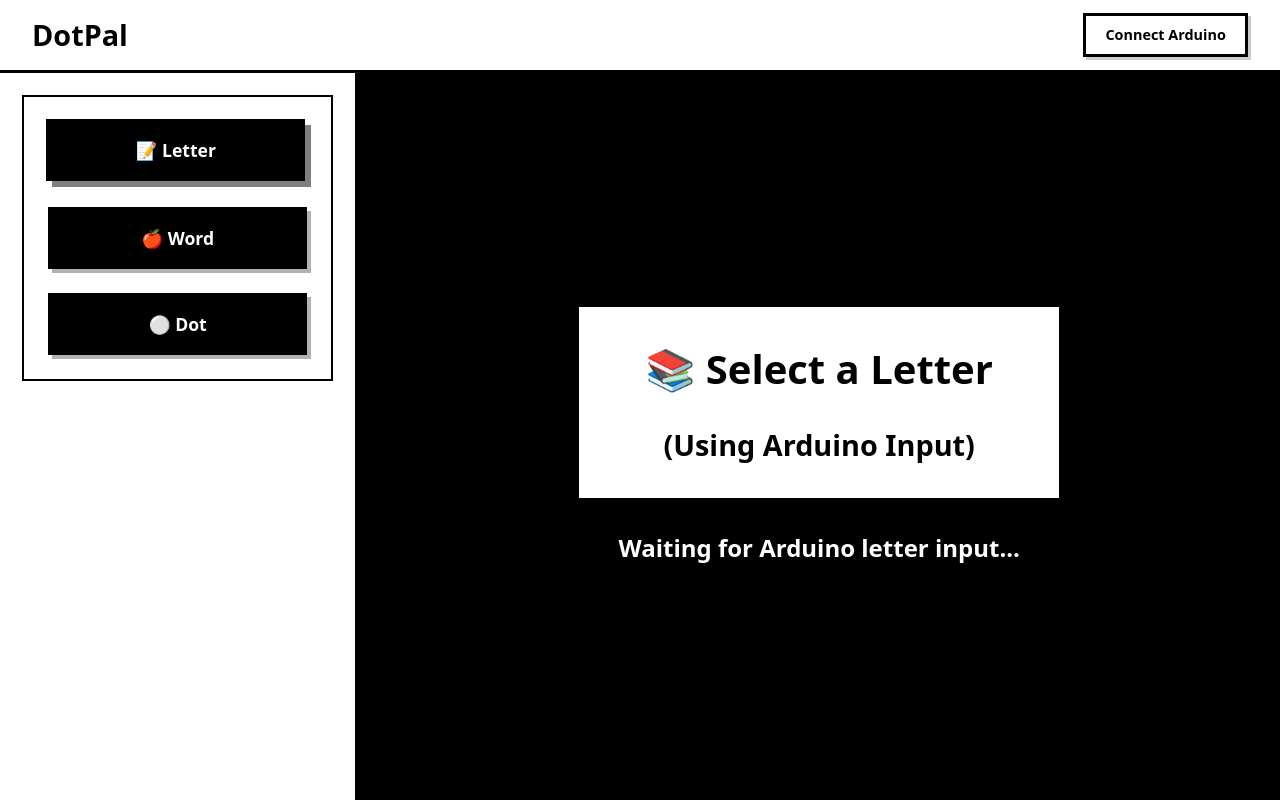
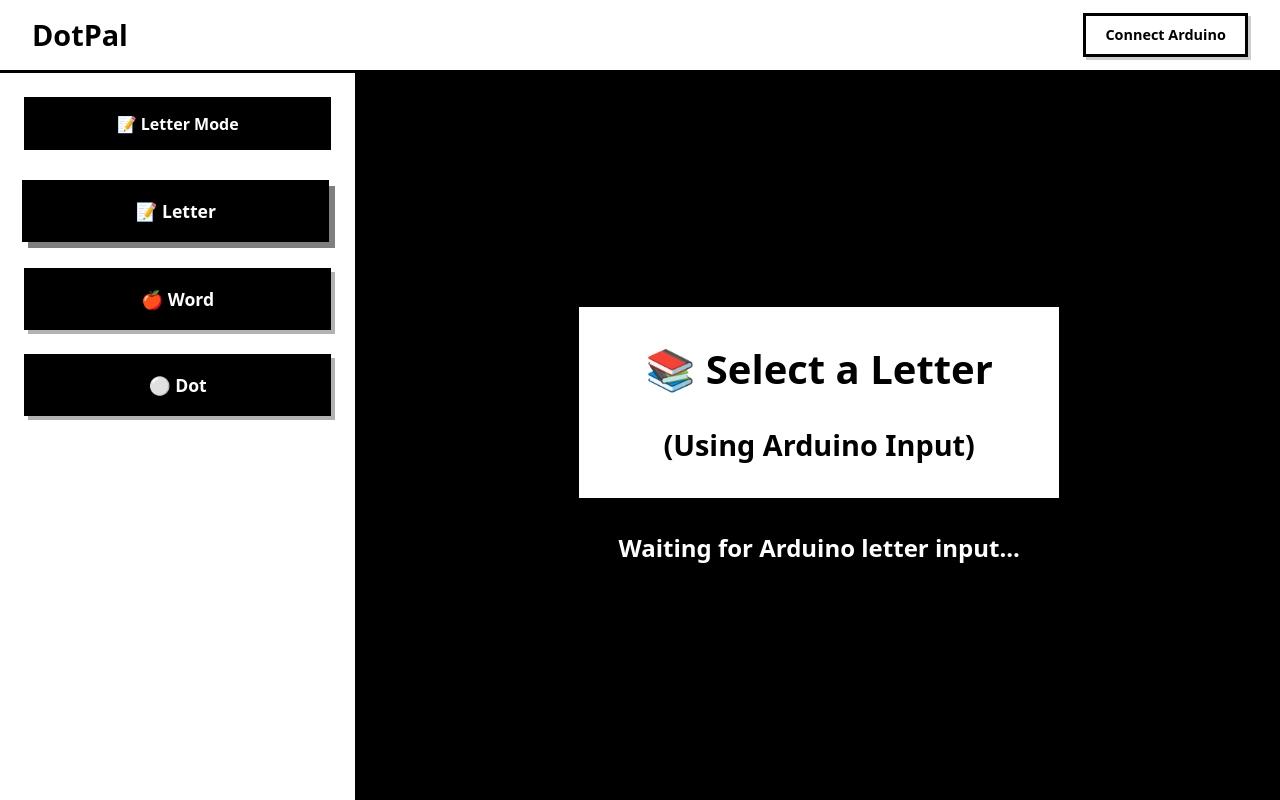
Before and after one commit to Surya123234/dotpal_app_demo_first, a React (Vite) app in the folder dotpal/: page / in a window 1280 px wide. Both pictures are taken after a click on the button "📝 Letter". Built offline with nearby package versions, Linux system fonts and the light colour scheme.

Commit message:
more ui changes

```diff
--- a/dotpal/src/components/BrailleApp.tsx
+++ b/dotpal/src/components/BrailleApp.tsx
@@ -281,6 +281,27 @@ export default function BrailleApp() {
             gap: spacing.lg,
           }}
         >
+          {/* Mode indicator during flow */}
+          {mode && (
+            <div
+              style={{
+                background: "#000000",
+                color: "#ffffff",
+                padding: "0.8rem 1.2rem",
+                borderRadius: "0px",
+                textAlign: "center",
+                fontWeight: "bold",
+                fontSize: "1rem",
+                border: "2px solid #000000",
+              }}
+            >
+              {mode === "letter"
+                ? "📝 Letter Mode"
+                : mode === "word"
+                  ? "🍎 Word Mode"
+                  : "⚪ Dot Mode"}
+            </div>
+          )}
           {!mode && (
             <ModeSelect mode={defaultMode} onSelect={handleModeSelect} />
           )}
--- a/dotpal/src/components/Interim.tsx
+++ b/dotpal/src/components/Interim.tsx
@@ -21,16 +21,30 @@ export default function Interim({ mode, selectedLetter }: Props) {
   const correctDots = brailleMap[selectedLetter.toLowerCase()] || [];
 
   return (
-    <div style={boxStyles.card}>
+    <div
+      style={{
+        display: "flex",
+        flexDirection: "column",
+        alignItems: "center",
+        justifyContent: "center",
+        gap: spacing.lg,
+        padding: "clamp(1.5rem, 3vw, 2rem)",
+        background: "#ffffff",
+        borderRadius: "0px",
+        boxShadow: "0 0 0 2px #000000",
+        maxWidth: "clamp(500px, 90vw, 750px)",
+        width: "100%",
+      }}
+    >
       {/* Letter display */}
       <div
         style={{
           fontSize:
             mode === "dot"
-              ? "clamp(2.5rem, 8vw, 4rem)"
+              ? "clamp(2.5rem, 6vw, 3.5rem)"
               : mode === "word"
-                ? "clamp(3rem, 10vw, 6rem)"
-                : "clamp(5rem, 15vw, 10rem)",
+                ? "clamp(3rem, 8vw, 5rem)"
+                : "clamp(5rem, 12vw, 8rem)",
           fontWeight: "900",
           color: "#000000",
           textShadow: "none",
@@ -42,31 +56,42 @@ export default function Interim({ mode, selectedLetter }: Props) {
 
       {/* Mode-specific content */}
       {mode === "dot" && (
-        <div>
+        <div
+          style={{
+            display: "flex",
+            flexDirection: "column",
+            alignItems: "center",
+            gap: spacing.lg,
+            width: "100%",
+          }}
+        >
           <h2
             style={{
               ...typography.heading2,
               color: "#000000",
               textShadow: "none",
-              margin: `0 0 ${spacing.lg} 0`,
+              margin: 0,
               textAlign: "center",
+              fontSize: "clamp(1.2rem, 3vw, 1.5rem)",
             }}
           >
             Here's the braille for{" "}
             <span
               style={{
                 fontWeight: "900",
-                fontSize: "1.8rem",
+                fontSize: "clamp(1.4rem, 3.5vw, 1.8rem)",
                 color: "#000000",
               }}
             >
               {selectedLetter.toUpperCase()}
             </span>
           </h2>
-          <BrailleCell
-            selectedLetter={selectedLetter}
-            correctDots={correctDots as BrailleDot[]}
-          />
+          <div style={{ width: "100%", maxHeight: "60vh", overflow: "auto" }}>
+            <BrailleCell
+              selectedLetter={selectedLetter}
+              correctDots={correctDots as BrailleDot[]}
+            />
+          </div>
         </div>
       )}
 
@@ -75,9 +100,9 @@ export default function Interim({ mode, selectedLetter }: Props) {
           style={{
             borderRadius: "0px",
             overflow: "hidden",
-            boxShadow: "0 0 0 3px #000000",
+            boxShadow: "0 0 0 2px #000000",
             width: "100%",
-            maxWidth: "500px",
+            maxWidth: "clamp(400px, 85vw, 600px)",
             border: "3px solid #000000",
           }}
         >
@@ -87,7 +112,7 @@ export default function Interim({ mode, selectedLetter }: Props) {
             style={{
               width: "100%",
               height: "auto",
-              maxHeight: "400px",
+              maxHeight: "clamp(250px, 50vh, 400px)",
               objectFit: "cover",
               display: "block",
             }}
@@ -100,7 +125,7 @@ export default function Interim({ mode, selectedLetter }: Props) {
           ...typography.label,
           margin: 0,
           color: "#000000",
-          fontSize: "1.3rem",
+          fontSize: "clamp(1rem, 2vw, 1.2rem)",
         }}
       >
         Press SUBMIT when ready
--- a/dotpal/src/components/ModeSelect.tsx
+++ b/dotpal/src/components/ModeSelect.tsx
@@ -1,5 +1,5 @@
 import type { Mode } from "./BrailleApp";
-import { boxStyles, buttonStyles, typography, spacing } from "../styles/theme";
+import { buttonStyles, spacing } from "../styles/theme";
 
 interface Props {
   onSelect: (mode: Mode) => void;
@@ -14,19 +14,9 @@ export default function ModeSelect({ onSelect, mode }: Props) {
   return (
     <div
       style={{
-        ...boxStyles.cardSmall,
-        minWidth: "auto",
         display: "flex",
         flexDirection: "column",
         alignItems: "stretch",
-        gap: spacing.lg,
-        padding: "1.5rem",
-      }}
-    >
-      <div
-        style={{
-          display: "flex",
-          flexDirection: "column",
         gap: spacing.md,
         width: "100%",
       }}
@@ -107,6 +97,5 @@ export default function ModeSelect({ onSelect, mode }: Props) {
         ⚪ Dot
       </button>
     </div>
-    </div>
   );
 }
--- a/dotpal/src/styles/BrailleCell.css
+++ b/dotpal/src/styles/BrailleCell.css
@@ -10,14 +10,16 @@
   display: grid;
   grid-template-columns: repeat(2, 1fr);
   grid-template-rows: repeat(3, 1fr);
-  gap: clamp(1rem, 2vw, 1.8rem);
-  padding: clamp(1.5rem, 3vw, 3rem);
+  gap: clamp(0.8rem, 1.5vw, 1.4rem);
+  padding: clamp(1.2rem, 2.5vw, 2rem);
   background: #ffffff;
   border: 3px solid #000000;
   border-radius: 0px;
-  min-width: clamp(280px, 70vw, 450px);
-  min-height: clamp(300px, 70vw, 450px);
+  width: clamp(280px, 100%, 400px);
+  height: auto;
+  aspect-ratio: 1;
   box-shadow: 0 0 0 2px #000000;
+  margin: 0 auto;
 }
 
 .dot {
```
Lines whose indentation alone changed are shown as unchanged.
